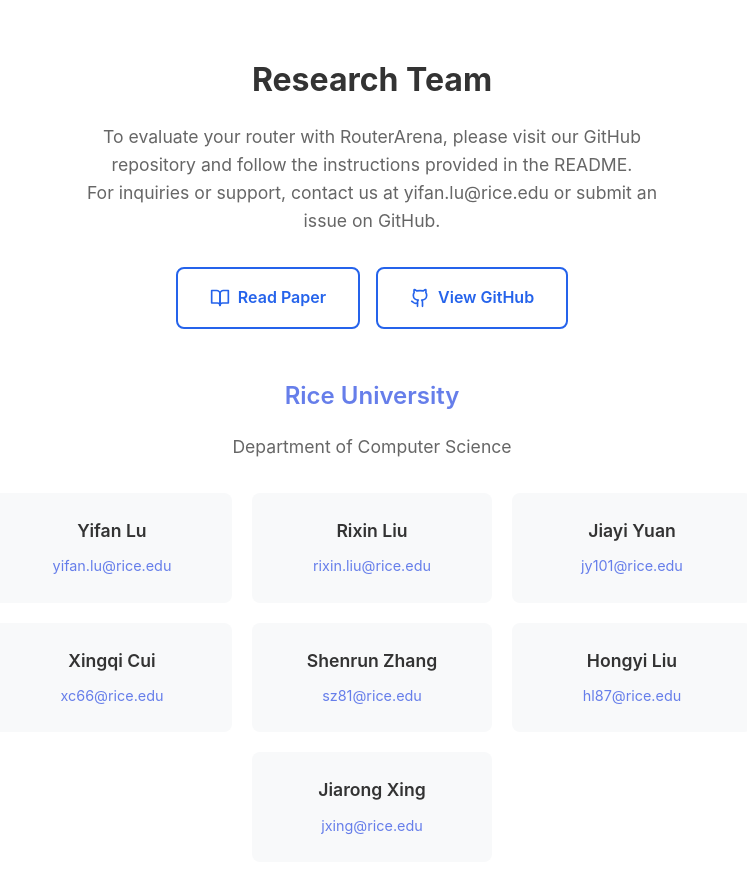
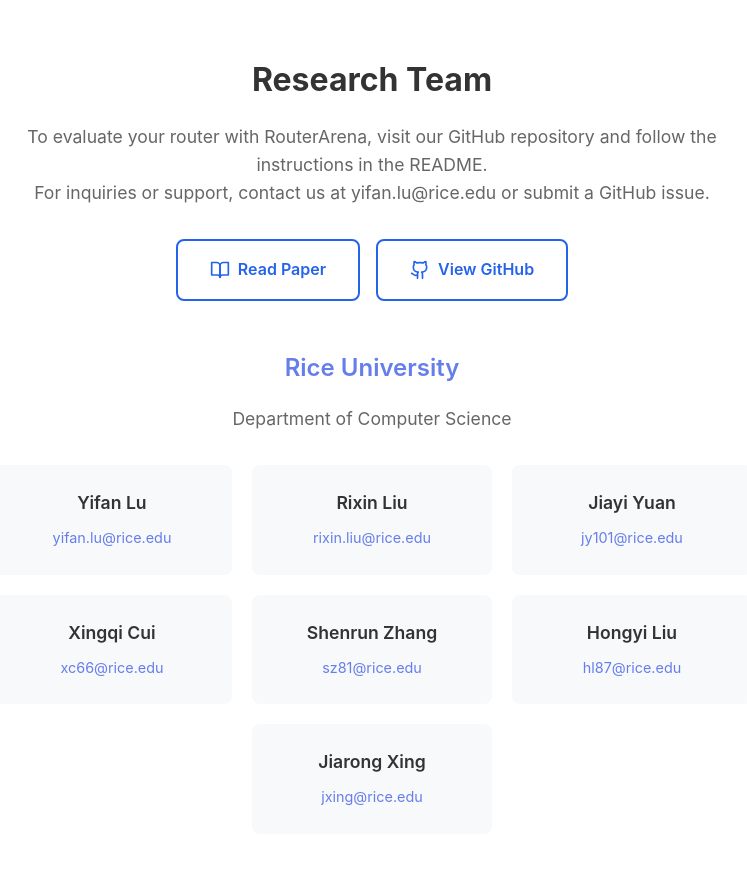
Before and after one commit to RouteWorks/routeworks.github.io, a React (Create React App) app: page / in a window 1280 px wide. Shown: the part 2880-3753 px from the top of the page, without its empty margins (268-1015 px from the left). Built offline with nearby package versions, Linux system fonts and the light colour scheme.

Commit message:
fixed metrics range, and dangling word

```diff
--- a/src/pages/HomePage.css
+++ b/src/pages/HomePage.css
@@ -538,7 +538,7 @@
   font-size: 1.1rem;
   color: #666;
   margin-bottom: 2rem;
-  max-width: 600px;
+  max-width: 700px;
   margin-left: auto;
   margin-right: auto;
 }
--- a/src/pages/HomePage.tsx
+++ b/src/pages/HomePage.tsx
@@ -308,8 +308,10 @@
         <div className="container">
           <h2 className="section-title">Research Team</h2>
           <p className="contact-description">
-            To evaluate your router with RouterArena, please visit our GitHub repository and follow the instructions provided in the README.<br />
-            For inquiries or support, contact us at {contactInfo.email} or submit an issue on GitHub.
+            To evaluate your router with RouterArena,
+            visit our GitHub repository and follow the instructions in the README.<br />
+
+            For inquiries or support, contact us at {contactInfo.email} or submit a GitHub issue.
           </p>
 
           {/* Action Buttons */}
--- a/src/pages/LeaderboardPage.tsx
+++ b/src/pages/LeaderboardPage.tsx
@@ -359,7 +359,7 @@
                 </p>
 
                 <p>
-                  <strong>Range:</strong> [0, 1]
+                  <strong>Range:</strong> [0, 100]
                 </p>
               </div>
             </div>
@@ -381,7 +381,7 @@
                 </p>
                 <BlockMath math="\text{Score} = \frac{N_{\text{optimal selections}}}{N_{\text{selections}}}" />
                 <p>
-                  <strong>Range:</strong> [0, 1]
+                  <strong>Range:</strong> [0, 100]
                 </p>
               </div>
             </div>
@@ -407,7 +407,7 @@
                   near-optimal cost decisions.
                 </p>
                 <p>
-                  <strong>Range:</strong> [0, 1]
+                  <strong>Range:</strong> [0, 100]
                 </p>
               </div>
             </div>
@@ -434,7 +434,7 @@
                   independent of cost.
                 </p>
                 <p>
-                  <strong>Range:</strong> [0, 1]
+                  <strong>Range:</strong> [0, 100]
                 </p>
               </div>
             </div>
@@ -460,7 +460,7 @@
                   robust model selection.
                 </p>
                 <p>
-                  <strong>Range:</strong> [0, 1]
+                  <strong>Range:</strong> [0, 100]
                 </p>
               </div>
             </div>
@@ -483,7 +483,7 @@
                 <BlockMath math="Score = \frac{1}{L_{\text{router}} - 10}" />
                 <p>Higher scores correspond to lower latency overhead and faster inference.</p>
                 <p>
-                  <strong>Range:</strong> [0, 1]
+                  <strong>Range:</strong> [0, 100]
                 </p>
               </div>
             </div>
```
